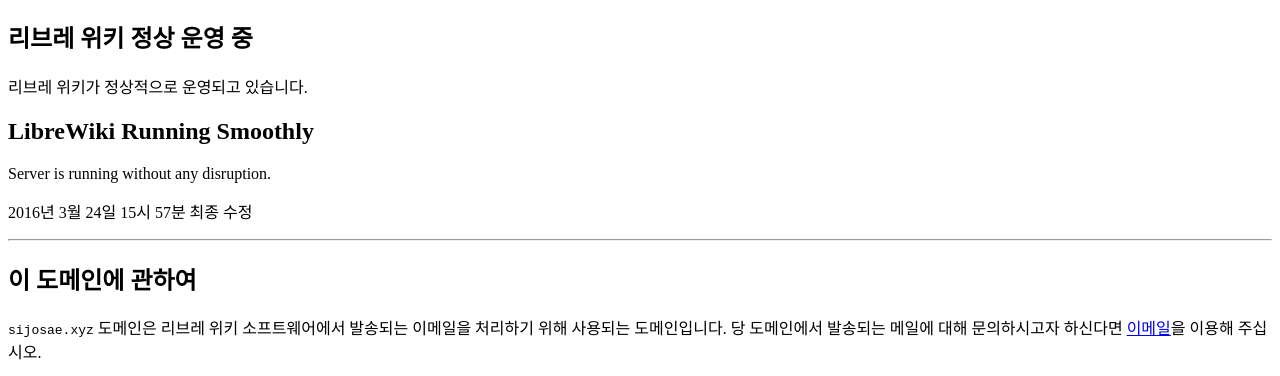
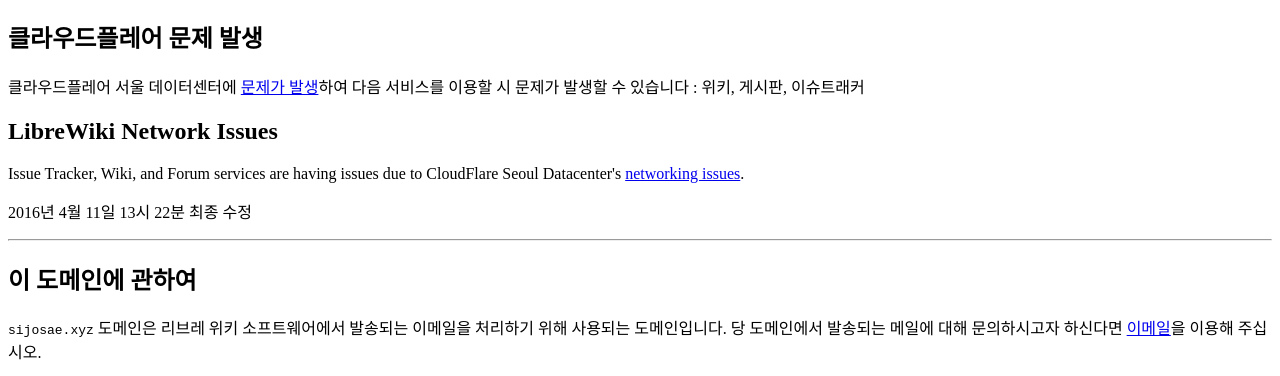
Before and after one commit to librewiki/sijosae.xyz, a plain HTML site: page index.html in a window 1280 px wide. Shown: the part 70-446 px from the top of the page. Drawn offline with Linux system fonts and the light colour scheme.

Commit message:
Update index.html

```diff
--- a/index.html
+++ b/index.html
@@ -9,11 +9,11 @@
     <body>
     <h1>리브레 위키 상태</h1>
         <!-- 문제가 발생했을 시 이 부분부터 수정합니다. CONTRIBUTING.md 참조. -->
-        <h2>리브레 위키 정상 운영 중</h2>
-        <p>리브레 위키가 정상적으로 운영되고 있습니다.</p>
-        <h2>LibreWiki Running Smoothly</h2>
-        <p>Server is running without any disruption.</p>
-        <p>2016년 3월 24일 15시 57분 최종 수정</p>
+        <h2>클라우드플레어 문제 발생</h2>
+        <p>클라우드플레어 서울 데이터센터에 <a href="https://www.cloudflarestatus.com/incidents/lk3ll9d8x06j">문제가 발생</a>하여 다음 서비스를 이용할 시 문제가 발생할 수 있습니다 : 위키, 게시판, 이슈트래커</p>
+        <h2>LibreWiki Network Issues</h2>
+        <p>Issue Tracker, Wiki, and Forum services are having issues due to CloudFlare Seoul Datacenter's <a href="https://www.cloudflarestatus.com/incidents/lk3ll9d8x06j">networking issues</a>.</p>
+        <p>2016년 4월 11일 13시 22분 최종 수정</p>
         <!-- 문제가 발생했을 때 이 부분 아래로는 수정하지 않습니다. CONTRIBUTING.md 참조. -->
 
         <hr>
```
